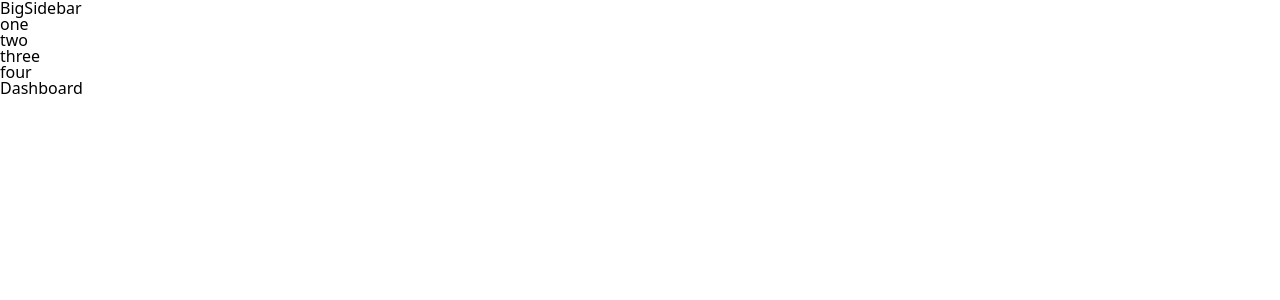
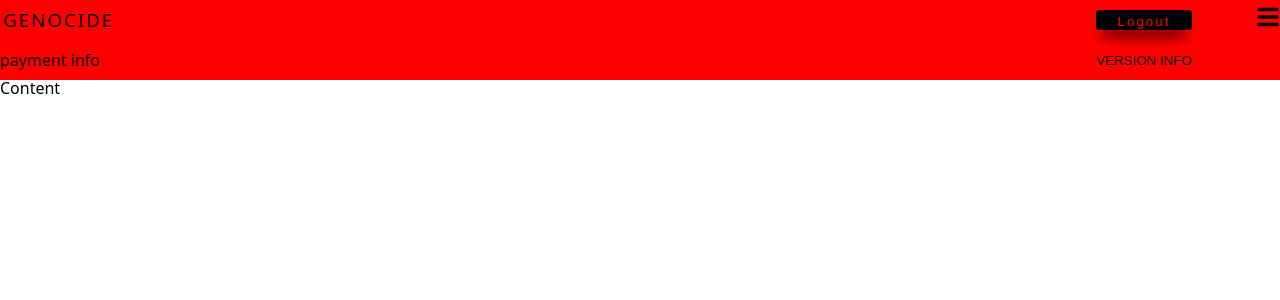
Before and after one commit to gen-spiderw3b/Genocide_API, a React (Vite) app in the folder client/: page /dashboard in a window 1280 px wide. Shown: the top 300 px of the page. Built offline with nearby package versions, Linux system fonts and the light colour scheme.

Commit message:
Finished DashNavbar

```diff
--- a/client/package.json
+++ b/client/package.json
@@ -15,6 +15,7 @@
     "prop-types": "^15.8.1",
     "react": "^18.2.0",
     "react-dom": "^18.2.0",
+    "react-icons": "^5.2.1",
     "react-router-dom": "^6.23.0",
     "react-toastify": "^10.0.5",
     "styled-components": "^6.1.8"
--- a/client/src/App.jsx
+++ b/client/src/App.jsx
@@ -7,6 +7,7 @@ import {
   Dashboard,
   DashboardLayout,
   Error,
+  VersionInfo,
 } from "./Pages/index";
 import { action as registerAction } from "./Pages/Register/Register";
 import { action as loginAction } from "./Pages/Login/Login";
@@ -43,6 +44,10 @@ const router = createBrowserRouter([
         index: true,
         element: <Dashboard />,
       },
+      {
+        path: "version-info",
+        element: <VersionInfo />,
+      },
     ],
   },
 ]);
--- a/client/src/Components/SideBars/BigSidebar.jsx
+++ b/client/src/Components/SideBars/BigSidebar.jsx
@@ -1,4 +1,16 @@
+import { UseDashboardContext } from "../../Pages/Dashboard/DashboardLayout";
+import { FaTimes } from "react-icons/fa";
+import Wrapper from "../../Wrappers/BigSidebar/bigSidebar";
 const BigSidebar = () => {
-  return <div>BigSidebar</div>;
+  const { closeBigSidebar } = UseDashboardContext();
+
+  return (
+    <Wrapper>
+      <div>bigSideBar</div>
+      <button onClick={closeBigSidebar}>
+        <FaTimes />
+      </button>
+    </Wrapper>
+  );
 };
 export default BigSidebar;
--- a/client/src/Components/SideBars/DashboardNavbar.jsx
+++ b/client/src/Components/SideBars/DashboardNavbar.jsx
@@ -1,11 +1,31 @@
 import Wrapper from "../../Wrappers/DashNavbar/dashNavbar";
+import { UseDashboardContext } from "../../Pages/Dashboard/DashboardLayout";
+import { FaBars } from "react-icons/fa";
+import { Link } from "react-router-dom";
 const DashboardNavbar = () => {
+  const { openBigSidebar } = UseDashboardContext();
+
   return (
     <Wrapper>
-      <div className="one">one</div>
-      <div className="two">two</div>
-      <div className="three">three</div>
-      <div className="four">four</div>
+      <div className="column-one">
+        <h3 className="logo">
+          <Link to="/">genocide</Link>
+        </h3>
+      </div>
+      <div className="column-two">
+        <button type="submit" className="btn logout-btn">
+          logout
+        </button>
+        <button className=" open-btn" onClick={openBigSidebar}>
+          <FaBars />
+        </button>
+      </div>
+      <div className="column-three">payment info</div>
+      <div className="column-four">
+        <button type="button" className="version-btn">
+          <Link to="version-info">version info</Link>
+        </button>
+      </div>
     </Wrapper>
   );
 };
--- a/client/src/Pages/Dashboard/Dashboard.jsx
+++ b/client/src/Pages/Dashboard/Dashboard.jsx
@@ -1,4 +1,4 @@
 const Dashboard = () => {
-  return <div>Dashboard</div>;
+  return <div>Content</div>;
 };
 export default Dashboard;
--- a/client/src/Pages/Dashboard/DashboardLayout.jsx
+++ b/client/src/Pages/Dashboard/DashboardLayout.jsx
@@ -1,19 +1,35 @@
 import { Outlet } from "react-router-dom";
 import Wrapper from "../../Wrappers/DashboardLayout/dashboardLayout";
 import { BigSidebar, DashboardNavbar } from "../../Components/index";
+import { useState, useContext, createContext } from "react";
+
+const DashboardContext = createContext();
+
 const DashboardLayout = () => {
+  const [isBigSidebar, setIsBigSidebar] = useState(false);
+
+  const openBigSidebar = () => {
+    setIsBigSidebar(true);
+  };
+  const closeBigSidebar = () => {
+    setIsBigSidebar(false);
+  };
+
   return (
-    <Wrapper>
-      <main className="dashboard">
-        <BigSidebar />
-        <div>
+    <DashboardContext.Provider
+      value={{ isBigSidebar, openBigSidebar, closeBigSidebar }}
+    >
+      <Wrapper>
+        <div className="sidebar">
+          <BigSidebar />
+        </div>
+        <div className="navbar">
           <DashboardNavbar />
-          <div className="dashboard-page">
-            <Outlet />
-          </div>
         </div>
-      </main>
-    </Wrapper>
+        <Outlet />
+      </Wrapper>
+    </DashboardContext.Provider>
   );
 };
+export const UseDashboardContext = () => useContext(DashboardContext);
 export default DashboardLayout;
--- /dev/null
+++ b/client/src/Pages/VersionInfo/VersionInfo.jsx
@@ -0,0 +1,9 @@
+import Wrapper from "../../Wrappers/VersionInfo/versionInfo";
+const VersionInfo = () => {
+  return (
+    <Wrapper>
+      <div>version info</div>
+    </Wrapper>
+  );
+};
+export default VersionInfo;
--- a/client/src/Pages/index.js
+++ b/client/src/Pages/index.js
@@ -5,3 +5,4 @@ export { default as Login } from "./Login/Login";
 export { default as Error } from "./Errors/Error";
 export { default as Dashboard } from "./Dashboard/Dashboard";
 export { default as DashboardLayout } from "./Dashboard/DashboardLayout";
+export { default as VersionInfo } from "./VersionInfo/VersionInfo";
--- a/client/src/Wrappers/BigSidebar/bigSidebar.js
+++ b/client/src/Wrappers/BigSidebar/bigSidebar.js
@@ -1,5 +1,8 @@
 import styled from "styled-components";
 
-const Wrapper = styled.aside``;
+const Wrapper = styled.aside`
+  position: fixed;
+  transform: translateX(-100%);
+`;
 
 export default Wrapper;
--- a/client/src/Wrappers/DashNavbar/dashNavbar.js
+++ b/client/src/Wrappers/DashNavbar/dashNavbar.js
@@ -1,5 +1,81 @@
 import styled from "styled-components";
 
-const Wrapper = styled.nav``;
+const Wrapper = styled.nav`
+  height: 5rem;
+  display: grid;
+  grid-template-columns: repeat(2, 1fr);
+  grid-template-rows: repeat(2, 1fr);
+  background: red;
+  .column-one {
+    display: flex;
+    align-items: center;
+  }
+  .column-two {
+    display: flex;
+    justify-content: space-between;
+    align-items: center;
+  }
+  .column-three {
+    display: flex;
+    align-items: center;
+  }
+  .column-four {
+    display: flex;
+    align-items: center;
+  }
+
+  .open-btn {
+    border: transparent;
+    background: transparent;
+    font-size: 1.5rem;
+    transition: var(--transition);
+  }
+  .open-btn:hover {
+    transform: rotate(90deg);
+  }
+  .logout-btn {
+    height: 1.2rem;
+    width: 6rem;
+    padding: 0.2rem 0.5rem;
+    background: black;
+    color: red;
+  }
+  .logo {
+    margin-left: 0.2rem;
+  }
+  a:link,
+  a:visited {
+    color: black;
+    text-decoration: none;
+  }
+  a:hover {
+    color: white;
+  }
+  .version-btn {
+    background: transparent;
+    border: transparent;
+    text-align: center;
+    text-transform: uppercase;
+    transition: var(--transition);
+  }
+  .version-btn:hover {
+    color: white;
+  }
+
+  @media (min-width: 768px) {
+    .column-two {
+      justify-content: end;
+    }
+    .column-four {
+      justify-content: end;
+    }
+    .version-btn {
+      margin-right: 5.5rem;
+    }
+    .logout-btn {
+      margin-right: 4rem;
+    }
+  }
+`;
 
 export default Wrapper;
--- /dev/null
+++ b/client/src/Wrappers/VersionInfo/versionInfo.js
@@ -0,0 +1,7 @@
+import styled from "styled-components";
+
+const Wrapper = styled.main`
+  background: green;
+`;
+
+export default Wrapper;
```
